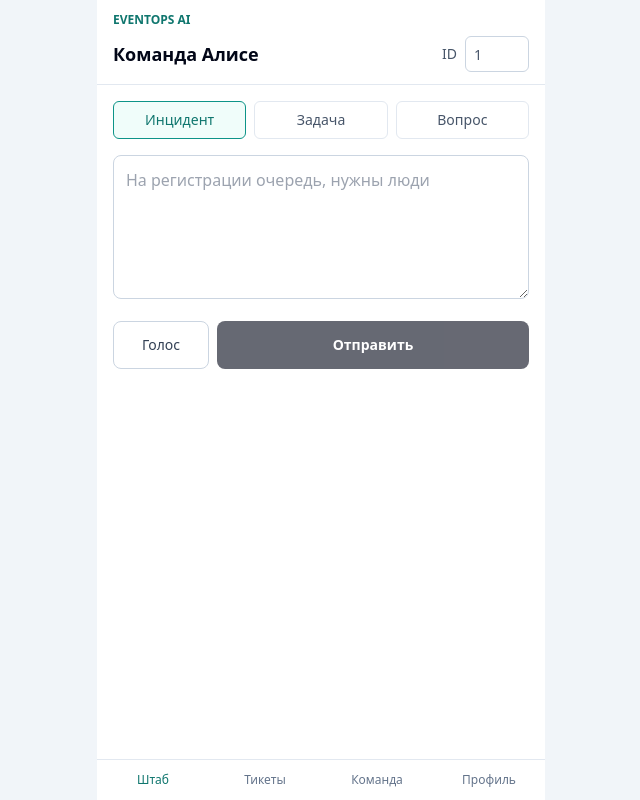
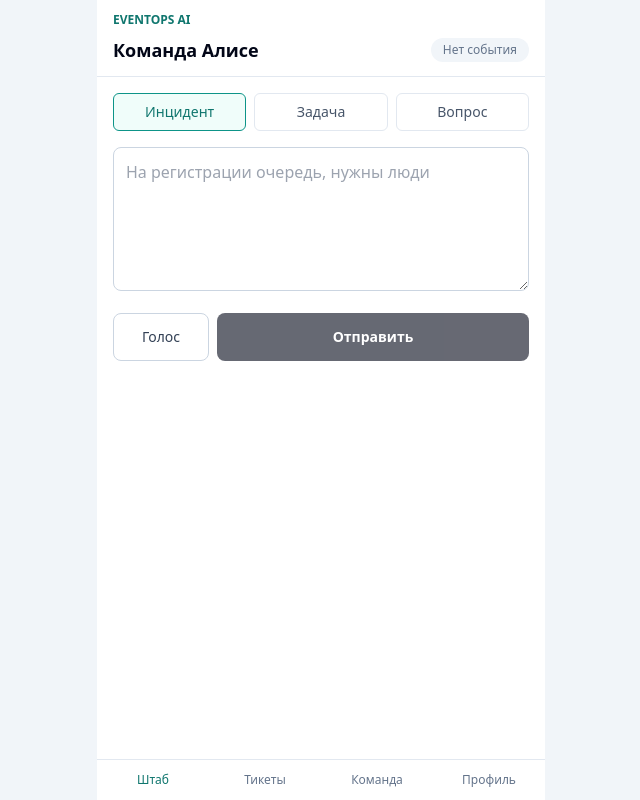
Before and after one commit to rjazhenka1/Alice-AI-Hack, a React (Vite) app in the folder eventops/frontend/: page / in a window 1280 px wide. Shown: the whole page, without its empty margins (319-959 px from the left). Built offline with nearby package versions, Linux system fonts and the light colour scheme.

Commit message:
remove manual event id input

```diff
--- a/eventops/frontend/src/App.jsx
+++ b/eventops/frontend/src/App.jsx
@@ -1,6 +1,5 @@
 import { useState } from "react";
 import CommandBar from "./components/CommandBar.jsx";
-import { useAppStore } from "./store/useAppStore.js";
 
 const tabs = [
   { id: "command", label: "Штаб" },
@@ -19,8 +18,6 @@ const titles = {
 export default function App() {
   const [activeTab, setActiveTab] = useState("command");
   const [lastCommand, setLastCommand] = useState(null);
-  const eventId = useAppStore((state) => state.eventId);
-  const setEventId = useAppStore((state) => state.setEventId);
 
   return (
     <div className="min-h-screen bg-slate-100 text-slate-950">
@@ -31,16 +28,9 @@ export default function App() {
           </p>
           <div className="mt-2 flex items-center justify-between gap-3">
             <h1 className="text-lg font-semibold">{titles[activeTab]}</h1>
-            <label className="flex items-center gap-2 text-sm text-slate-600">
-              ID
-              <input
-                className="h-9 w-16 rounded-md border border-slate-300 px-2 text-sm"
-                min="1"
-                type="number"
-                value={eventId}
-                onChange={(event) => setEventId(event.target.value)}
-              />
-            </label>
+            <span className="rounded-full bg-slate-100 px-3 py-1 text-xs text-slate-500">
+              Нет события
+            </span>
           </div>
         </header>
 
```
